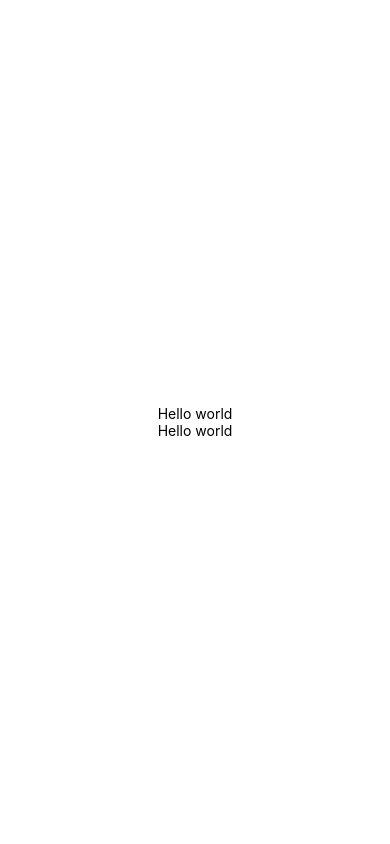
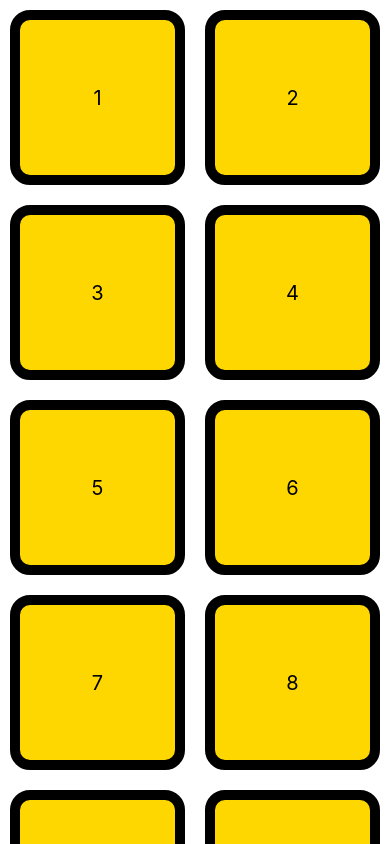
Before and after one commit to codewithgowri/rn-02, a React Native app: screen / in a window 390 px wide. Built offline with nearby package versions, Linux system fonts and the light colour scheme.

Commit message:
Add Calender List

```diff
--- a/App.tsx
+++ b/App.tsx
@@ -1,11 +1,19 @@
 import { StatusBar } from 'expo-status-bar';
-import { StyleSheet, Text, View } from 'react-native';
+import { FlatList, StyleSheet, Text, View } from 'react-native';
+import DayListItem from './src/components/core/DayListItem';
 
 export default function App() {
+  const days = [...Array(24)].map((item, index) => index + 1)
+
   return (
     <View style={styles.container}>
-      <Text>Hello world</Text>
-      <Text>Hello world</Text>
+      <FlatList
+        contentContainerStyle={styles.listContainer}
+        columnWrapperStyle={styles.listColumn}
+        data={days}
+        numColumns={2}
+        renderItem={({ item }) => <DayListItem day={item} />}
+      />
       <StatusBar style="auto" />
     </View>
   );
@@ -15,7 +23,29 @@ const styles = StyleSheet.create({
   container: {
     flex: 1,
     backgroundColor: '#fff',
+  },
+  box: {
+    flex: 1,
+    aspectRatio: 1,
+    backgroundColor: 'gold',
+    // borderWidth: StyleSheet.hairlineWidth,
+    borderWidth: 10,
+    borderColor: 'black',
+    borderRadius: 20,
+    justifyContent: 'center',
     alignItems: 'center',
-    justifyContent: 'center',
   },
+  text: {
+    color: 'black'
+    , fontSize: 20
+  },
+  listContainer: {
+    // backgroundColor: 'red',
+    rowGap: 20,
+    columnGap: 20,
+    padding: 10
+  },
+  listColumn: {
+    columnGap: 20
+  }
 });
--- /dev/null
+++ b/src/components/core/DayListItem.tsx
@@ -0,0 +1,35 @@
+import { View, Text, StyleSheet } from 'react-native'
+import React from 'react'
+
+interface Props {
+  day: number
+}
+
+const DayListItem = ({ day }: Props) => {
+  return (
+    <View style={styles.box}>
+      <Text style={styles.text}>{day}</Text>
+    </View>
+  )
+}
+const styles = StyleSheet.create({
+
+  box: {
+    flex: 1,
+    aspectRatio: 1,
+    backgroundColor: 'gold',
+    // borderWidth: StyleSheet.hairlineWidth,
+    borderWidth: 10,
+    borderColor: 'black',
+    borderRadius: 20,
+    justifyContent: 'center',
+    alignItems: 'center',
+  },
+  text: {
+    color: 'black'
+    , fontSize: 20
+  }
+});
+
+
+export default DayListItem
```
